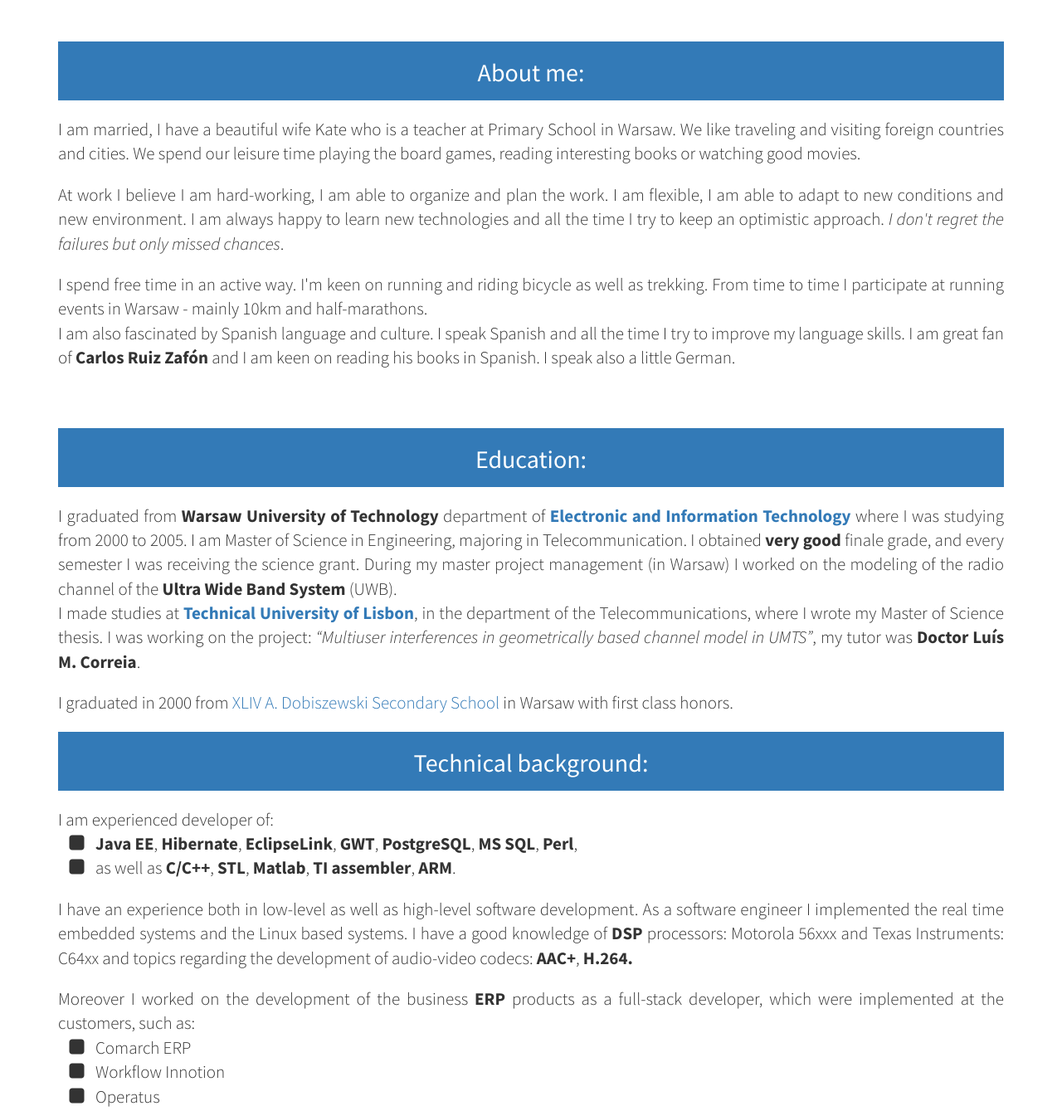
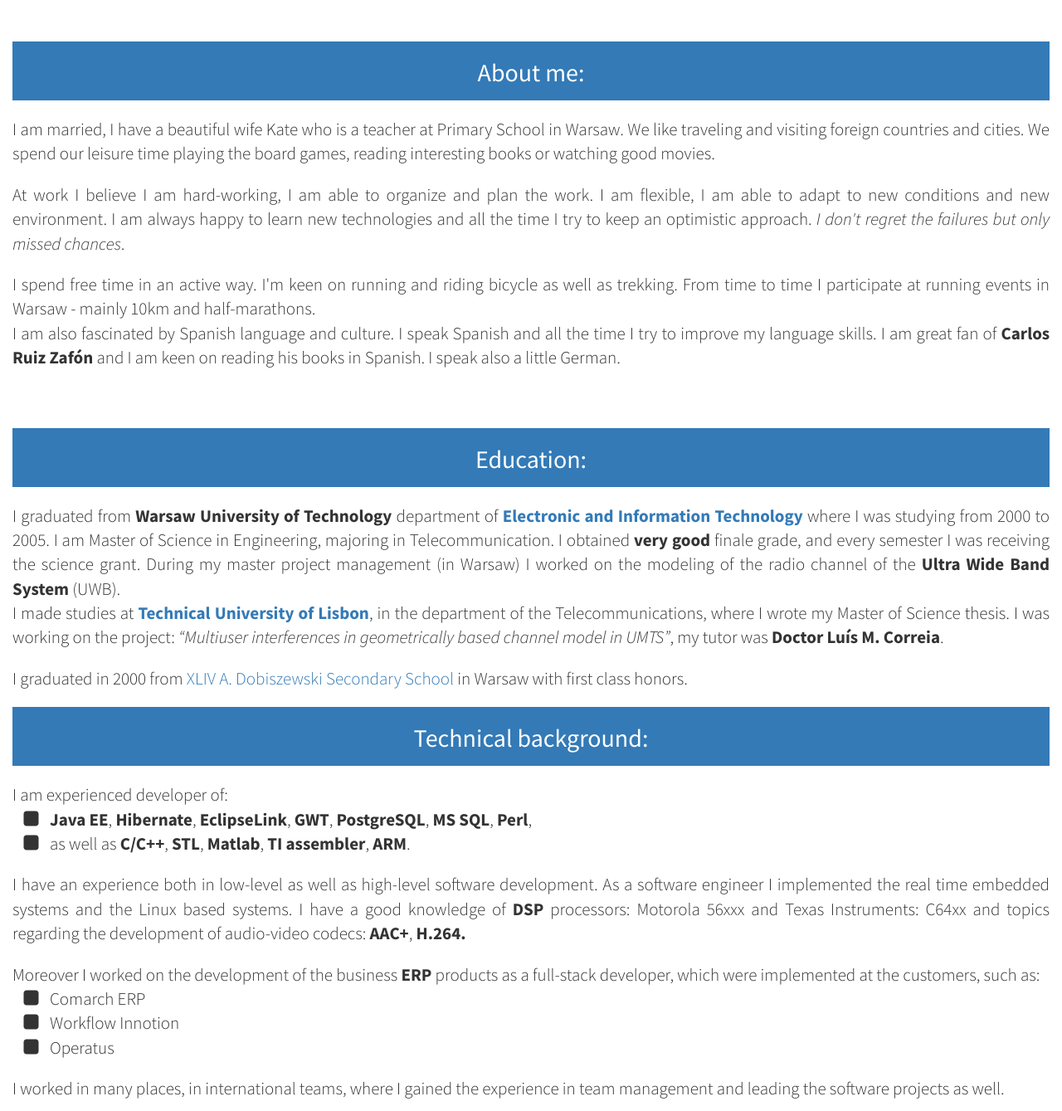
Before and after one commit to rzubala/rzubala.github.io, a plain HTML site: page index.html in a window 1280 px wide. Shown: the part 800-2139 px from the top of the page at 83% size. Drawn offline with Linux system fonts and the light colour scheme.

Commit message:
container

```diff
--- a/index.html
+++ b/index.html
@@ -96,7 +96,7 @@ height="0" width="0" style="display:none;visibility:hidden"></iframe></noscript>
 
     <!-- About -->
     <section id="about" class="about">
-        <div class="container">
+        <div class="container-fluid">
             <div class="row">
                 <div class="col-lg-12 text-center">
                 	<div class="bg-primary rza-section">
@@ -116,7 +116,7 @@ height="0" width="0" style="display:none;visibility:hidden"></iframe></noscript>
 
     <!-- About -->
     <section id="education" class=" education">
-        <div class="container">
+        <div class="container-fluid">
             <div class="row">
                 <div class="col-lg-12 text-center">
                 	<div class="bg-primary rza-section">
@@ -135,7 +135,7 @@ height="0" width="0" style="display:none;visibility:hidden"></iframe></noscript>
 
     <!-- About -->
     <section id="technical" class="technical">
-        <div class="container">
+        <div class="container-fluid">
             <div class="row">
                 <div class="col-lg-12 text-center">
                 	<div class="bg-primary rza-section">
@@ -167,7 +167,7 @@ height="0" width="0" style="display:none;visibility:hidden"></iframe></noscript>
 
     <!-- About -->
     <section id="experience" class="experience">
-        <div class="container">
+        <div class="container-fluid">
             <div class="row">
                 <div class="col-lg-12 text-center">
                 	<div class="bg-primary rza-section">
@@ -231,7 +231,7 @@ That was my first ever commercial software project. I worked as a trainee for Th
 
     <!-- Footer -->
     <footer>
-        <div class="container" id="contact">
+        <div class="container-fluid" id="contact">
             <div class="row">
                 <div class="col-lg-12 text-center">
                 	<div class="bg-primary rza-section">
```
